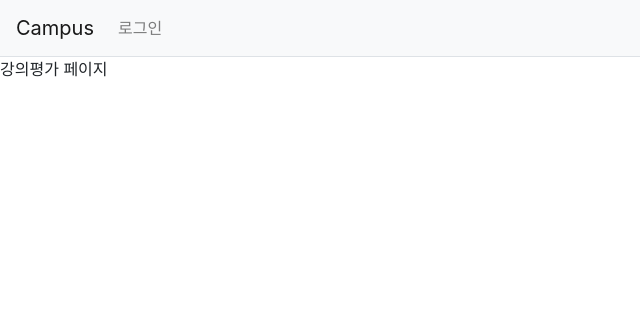
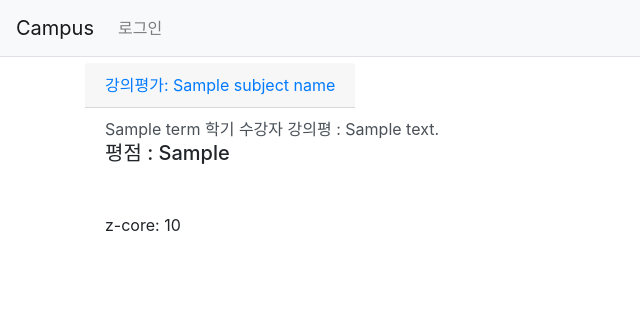
Before and after one commit to arsgsg1/KW3-2_Database, a Django app: template ClassHelper/templates/campus/subject_eval.html in a window 1280 px wide. Shown: the top 317 px of the page, without its empty margins (0-640 px from the left). Run offline with Django 3.2, Linux system fonts and the light colour scheme; the template is opened without the code that fills it: most values are stand-ins (such as "Sample title", 1, 10 or a date in 2020); some libraries are stand-ins or nearby versions.

Commit message:
1. 강의 평가 페이지 출력 2. z-score 쿼리 적용

```diff
--- a/ClassHelper/templates/campus/subject_eval.html
+++ b/ClassHelper/templates/campus/subject_eval.html
@@ -1,4 +1,24 @@
 {% extends "base.html" %}
 {% block content %}
-강의평가 페이지
+<div class="container my-3">
+    <a class="card-header">
+        강의평가: {{subject_name}}
+    </a>
+    <div class="list-group">
+        {% for eval in evals %}
+            <div class="card-body">
+                <a class="list-group-item-action">
+                    {{eval.term}} 학기 수강자
+                    강의평 : {{eval.eval_content}}
+                </a>
+                <h5>
+                    평점 : {{eval.eval_grade}}
+                </h5>
+            </div>
+        {% endfor %}
+        <div class="card-body">
+            z-core: {{z_score}}
+        </div>
+    </div>
+</div>
 {% endblock %}
```
Also changed, not shown: ClassHelper/campus/views.py (+26 -9 lines).
